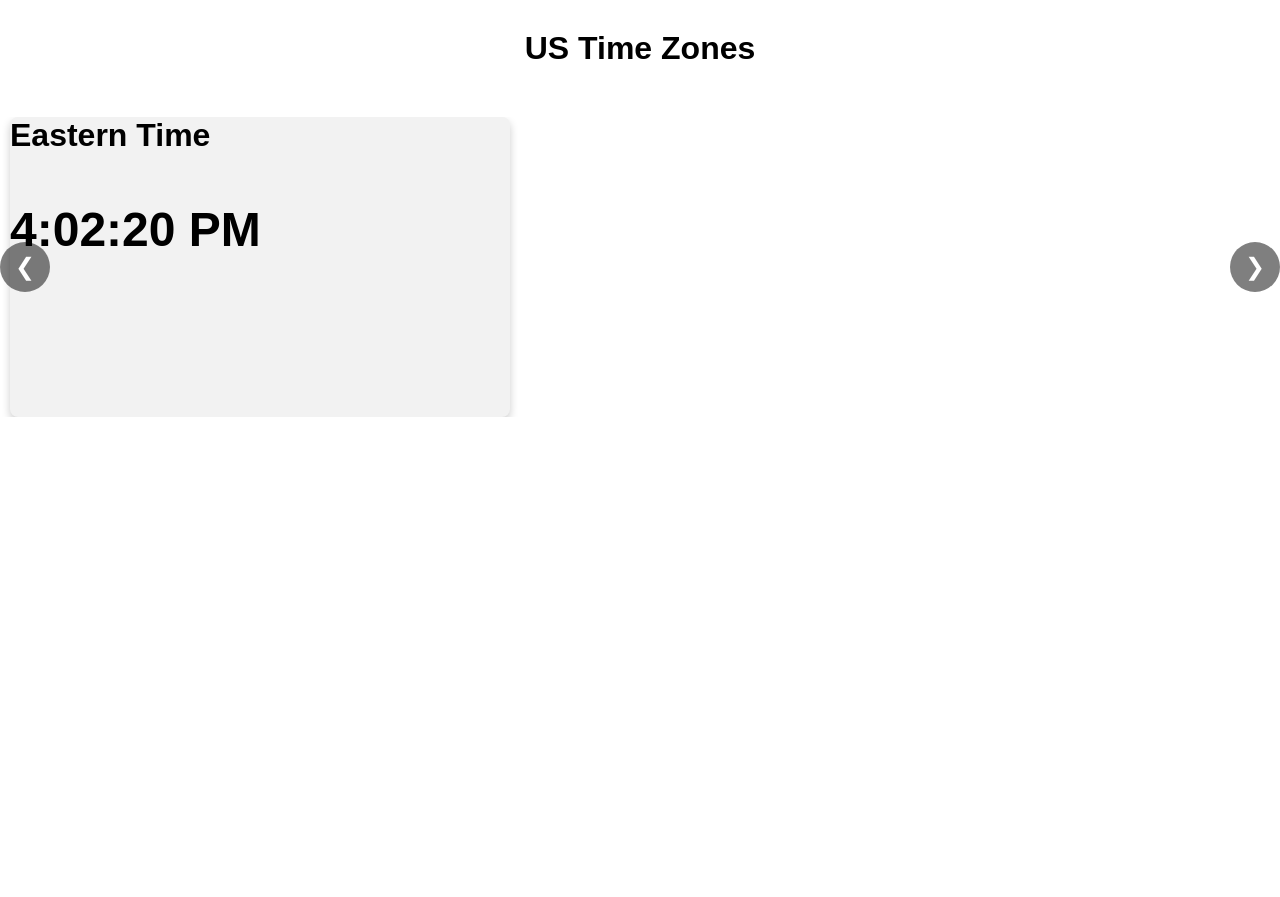
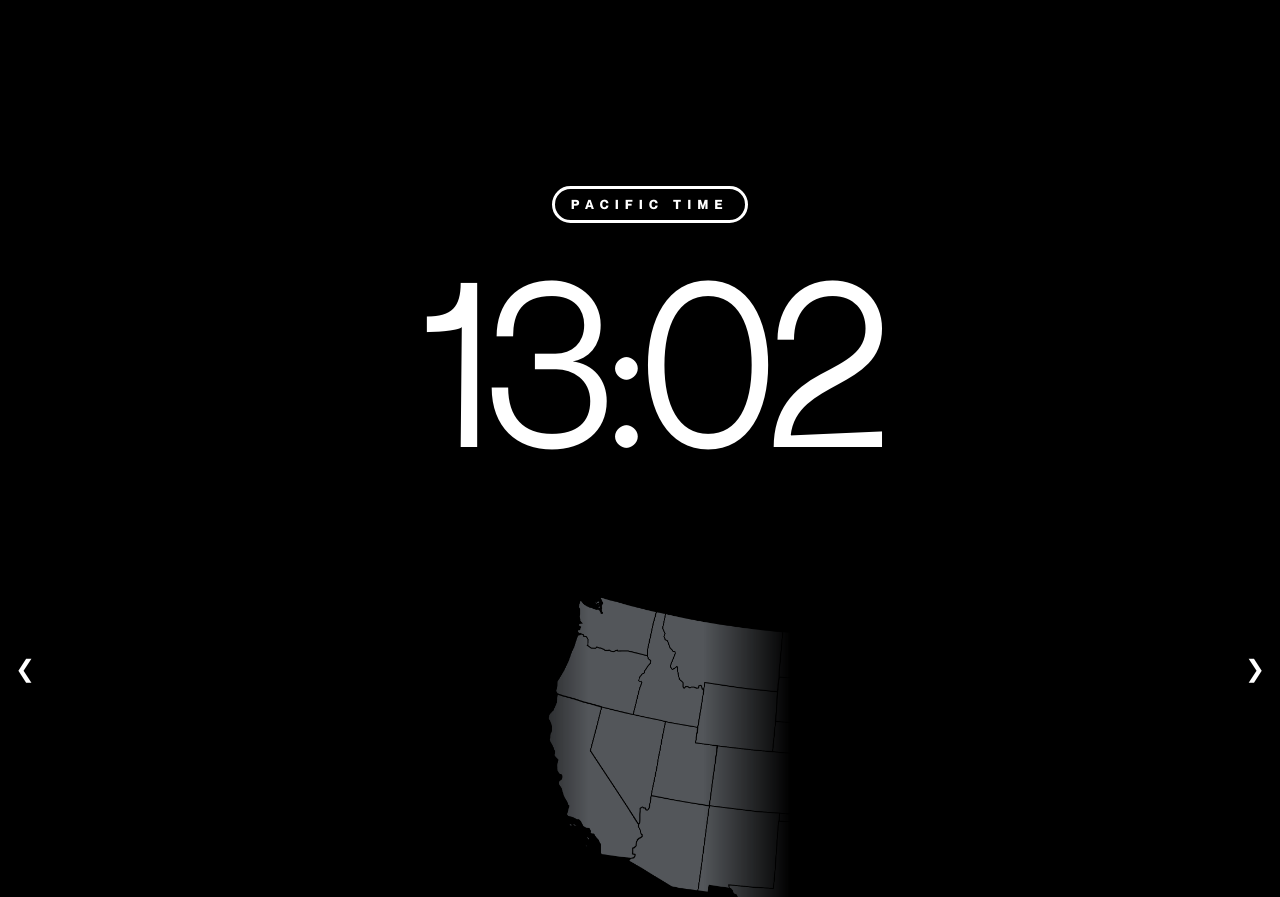
Before and after one commit to Blackadder331/Time-Zones, a plain HTML site: page index.html in a window 1280 px wide. Shown: the top 897 px of the page. Before the commit the page ends 800 px from the top, so only its background shows below. Drawn offline with Linux system fonts and the light colour scheme.

Commit message:
card styles and map graphics

```diff
--- a/index.html
+++ b/index.html
@@ -8,24 +8,30 @@
     <link rel="stylesheet" href="styles.css">
 </head>
 <body>
-	<h1>US Time Zones</h1>
+	<!-- <h1>US Time Zones</h1> -->
 	<div class="container">
 		<div class="card">
-			<h2>Eastern Time</h2>
-			<p id="et"></p>
+			<h2>Pacific Time</h2>
+			<p id="pt"></p>
+			<img src="./images/p.png" class="zone">
+		</div>
+		<div class="card">
+			<h2>Mountain Time</h2>
+			<p id="mt"></p>
+			<img src="./images/m.png" class="zone">
 		</div>
 		<div class="card">
 			<h2>Central Time</h2>
 			<p id="ct"></p>
+			<img src="./images/c.png" class="zone">
 		</div>
 		<div class="card">
-			<h2>Mountain Time</h2>
-			<p id="mt"></p>
+			<h2>Eastern Time</h2>
+			<p id="et"></p>
+			<img src="./images/e.png" class="zone">
 		</div>
-		<div class="card">
-			<h2>Pacific Time</h2>
-			<p id="pt"></p>
-		</div>
+
+
 		<div class="arrow left">❮</div>
 		<div class="arrow right">❯</div>
 	</div>
--- a/scripts.js
+++ b/scripts.js
@@ -1,9 +1,12 @@
 // Get current time in a specific time zone
 function getTime(timezone) {
   const now = new Date();
-  const options = {timeZone: timezone};
+  const options = {timeZone: timezone, hourCycle: 'h23', hour: '2-digit', minute: '2-digit'};
   return now.toLocaleTimeString('en-US', options);
 }
+
+
+
 
 // Update the clock for each time zone
 function updateClocks() {
@@ -46,7 +49,7 @@ function changeCard(n) {
     newIndex = 0;
   }
   // Display new card and update current index attribute
-  cards[newIndex].style.display = "block";
+  cards[newIndex].style.display = "flex";
   document.body.setAttribute("data-current-index", newIndex);
 }
 
--- a/styles.css
+++ b/styles.css
@@ -1,12 +1,36 @@
+@font-face {
+    font-family: "Neue Montreal Bold";
+    src: url(./fonts/NeueMontreal-Bold.otf);
+}
+
+
+@font-face {
+    font-family: "Neue Montreal Light";
+    src: url(./fonts/NeueMontreal-Light.otf);
+}
 body {
-	font-family: Arial, sans-serif;
+	font-family: "Neue Montreal Bold", sans-serif;
 	margin: 0;
 	padding: 0;
+    color: #fff;
+    background-color: #000000;
+    text-align: center;
 }
 
 h1 {
 	text-align: center;
 	margin-top: 30px;
+}
+
+h2 {
+    outline: 3px solid white;
+    border-radius: 3rem;
+    width: fit-content;
+    padding: .5rem 1rem;
+    font-size: .8rem;
+    text-align: center;
+    text-transform: uppercase;
+    letter-spacing: .4rem;
 }
 
 .container {
@@ -16,31 +40,41 @@ h1 {
     margin: 50px auto;
     max-width: 4000px;
     position: relative;
+    text-align: center;
 }
-
+.zone {
+    height: 700px;
+    width: 100%;
+    object-fit: contain;
+    object-position: center;
+    margin-top: -1.45rem;
+}
 .card {
-	background-color: #f2f2f2;
+	background-color: #000000;
 	box-shadow: 0 4px 8px rgba(0,0,0,0.2);
 	border-radius: 8px;
 	display: flex;
 	flex-direction: column;
 	align-items: center;
 	justify-content: center;
-	height: 300px;
-	min-width: 500px;
-	margin: 0 10px;
+	/* height: 100%; */
+	min-width: 100%;
+    object-fit: contain;
+    object-position: center;
+	margin: 8rem 10px;
 	transition: transform 0.3s ease-in-out;
     overflow: hidden;
 }
 
-.card h2 {
-	margin-top: 0;
-	font-size: 32px;
-}
+
 
 .card p {
-	font-size: 48px;
+	font-size: 14rem;
 	font-weight: bold;
+    margin: 0;
+    padding: 1rem 0 0 0;
+    line-height: 1.05;
+    font-family: "Neue Montreal Light";
 }
 
 .arrow {
@@ -61,7 +95,7 @@ h1 {
 }
 
 .arrow:hover {
-	background-color: rgba(0,0,0,0.8);
+	color: rgba(91, 91, 91, 0.8);
 }
 
 .arrow.left {
```
Also changed, not shown: fonts/NeueMontreal-Bold.otf (added), fonts/NeueMontreal-Light.otf (added), fonts/NeueMontreal-Medium.otf (added), fonts/NeueMontreal-Regular.otf (added), images/c.png (added), images/e.png (added), images/m.png (added), images/p.png (added), 1 other file.
